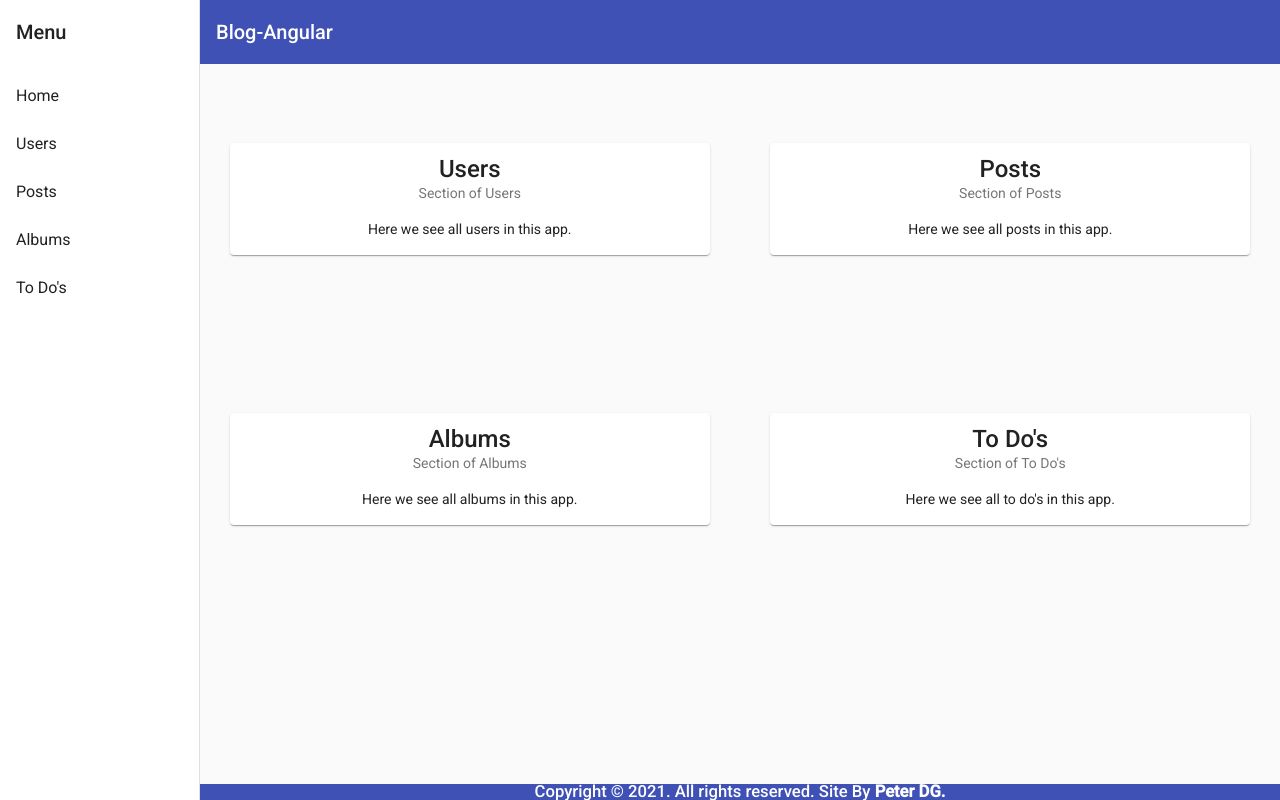
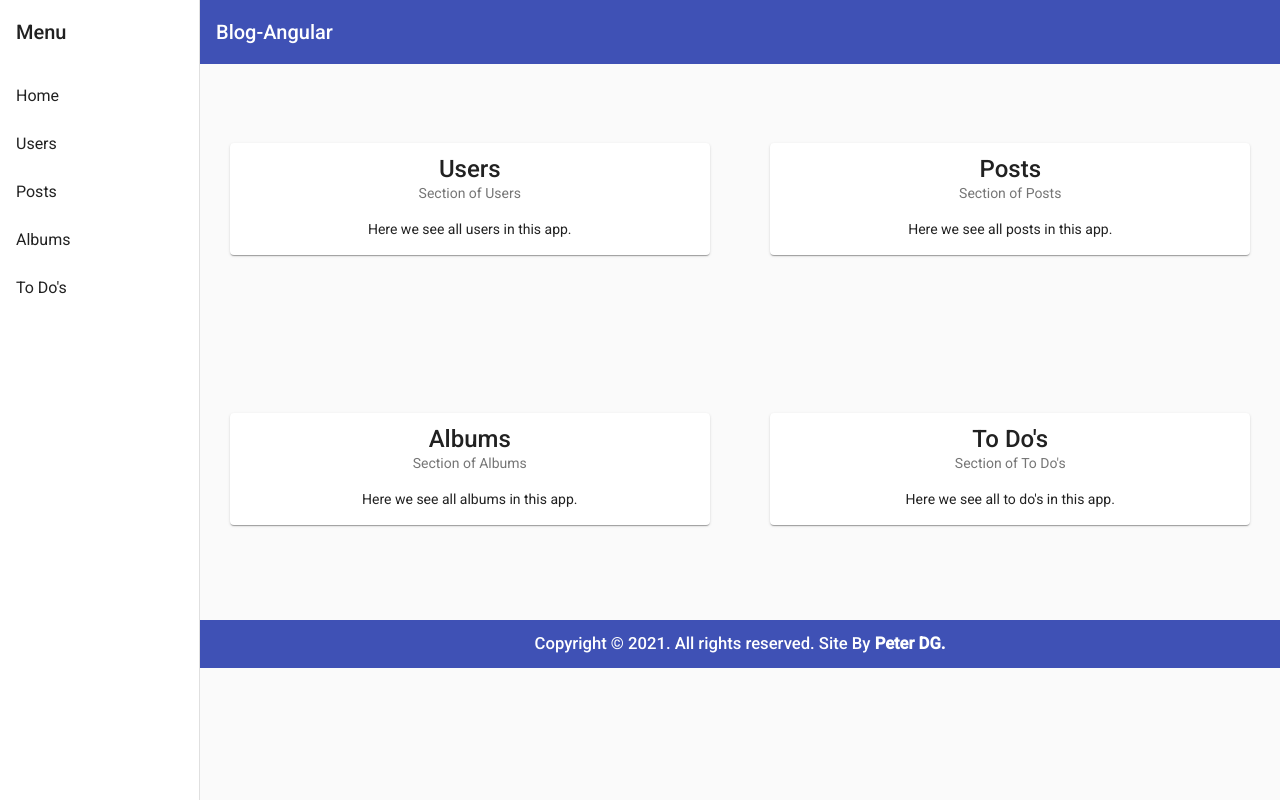
Before and after one commit to PeterDamianG/ChallengeAngularBlog, an Angular app: page /home in a window 1280 px wide. Built offline with nearby package versions, Linux system fonts and the light colour scheme.

Commit message:
fix footer

```diff
--- a/src/app/core/layout/footer/footer.component.css
+++ b/src/app/core/layout/footer/footer.component.css
@@ -1,8 +1,8 @@
 .footer {
   margin-top: 2vh;
-  position: absolute;
+  position: relative;
   bottom: 0;
-  height: 2vh;
+  height: 6vh;
 }
 .footer small {
   width: 100%;
```
